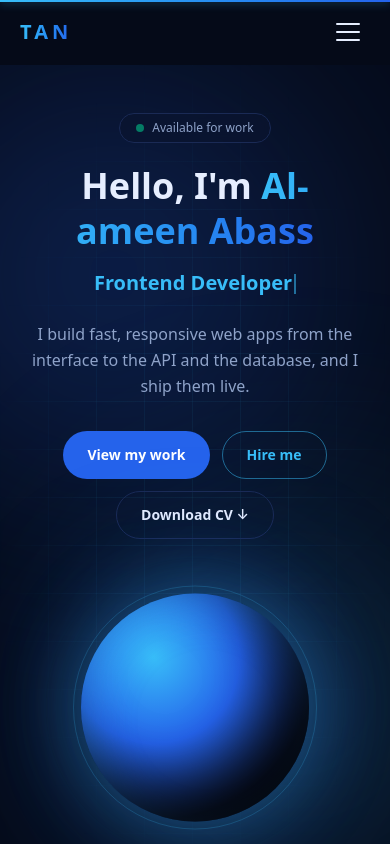
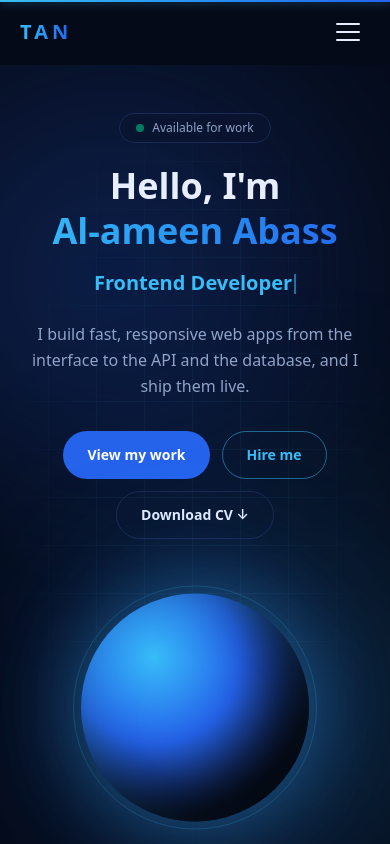
Before and after one commit to IbnAbass1401/My-Portfolio-V2, a React (Vite) app: page / in a window 390 px wide. Shown: the top 844 px of the page. Built offline with nearby package versions, Linux system fonts and the light colour scheme.

Commit message:
fix: keep the hero name on one line and size the heading per breakpoint

```diff
--- a/src/components/Hero.jsx
+++ b/src/components/Hero.jsx
@@ -32,6 +32,9 @@ export default function Hero() {
   const orbY = useTransform(scrollYProgress, [0, 1], [0, 90]);
   const orbOpacity = useTransform(scrollYProgress, [0, 0.9], [1, 0.25]);
 
+  // each word stays whole ("Al-ameen" never splits at the hyphen)
+  const nameWords = hero.name.split(" ");
+
   return (
     <MotionConfig reducedMotion="user">
       <section
@@ -41,8 +44,8 @@ export default function Hero() {
       >
         {/* glow background */}
         <div aria-hidden="true" className="pointer-events-none absolute inset-0 -z-10">
-          <div className="absolute -left-24 top-0 size-105 rounded-full bg-primary/25 blur-[120px]" />
-          <div className="absolute -right-24 bottom-0 size-95 rounded-full bg-glow/15 blur-[120px]" />
+          <div className="absolute -left-24 top-0 size-[420px] rounded-full bg-primary/25 blur-[120px]" />
+          <div className="absolute -right-24 bottom-0 size-[380px] rounded-full bg-glow/15 blur-[120px]" />
           <div
             className="absolute inset-0"
             style={{
@@ -74,11 +77,16 @@ export default function Hero() {
 
             <motion.h1
               variants={item}
-              className="text-4xl font-extrabold leading-tight sm:text-5xl lg:text-6xl"
+              className="text-[1.9rem] font-extrabold leading-tight min-[380px]:text-4xl sm:text-5xl md:text-4xl lg:text-5xl xl:text-6xl"
             >
-              {hero.greeting}{" "}
-              <span className="bg-linear-to-r from-glow to-primary bg-clip-text text-transparent">
-                {hero.name}
+              {hero.greeting}
+              <span className="block bg-linear-to-r from-glow to-primary bg-clip-text text-transparent">
+                {nameWords.map((w, i) => (
+                  <span key={i}>
+                    {i > 0 && " "}
+                    <span className="whitespace-nowrap">{w}</span>
+                  </span>
+                ))}
               </span>
             </motion.h1>
 
```
